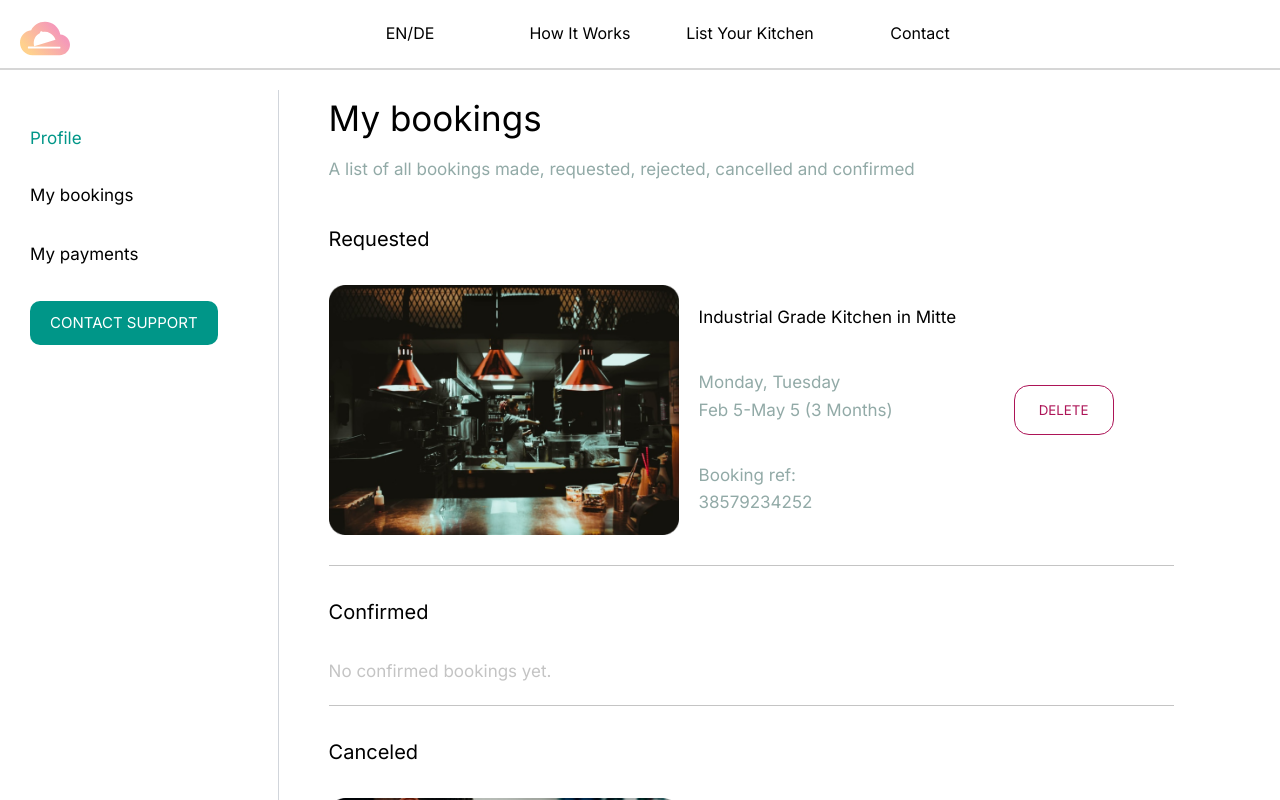
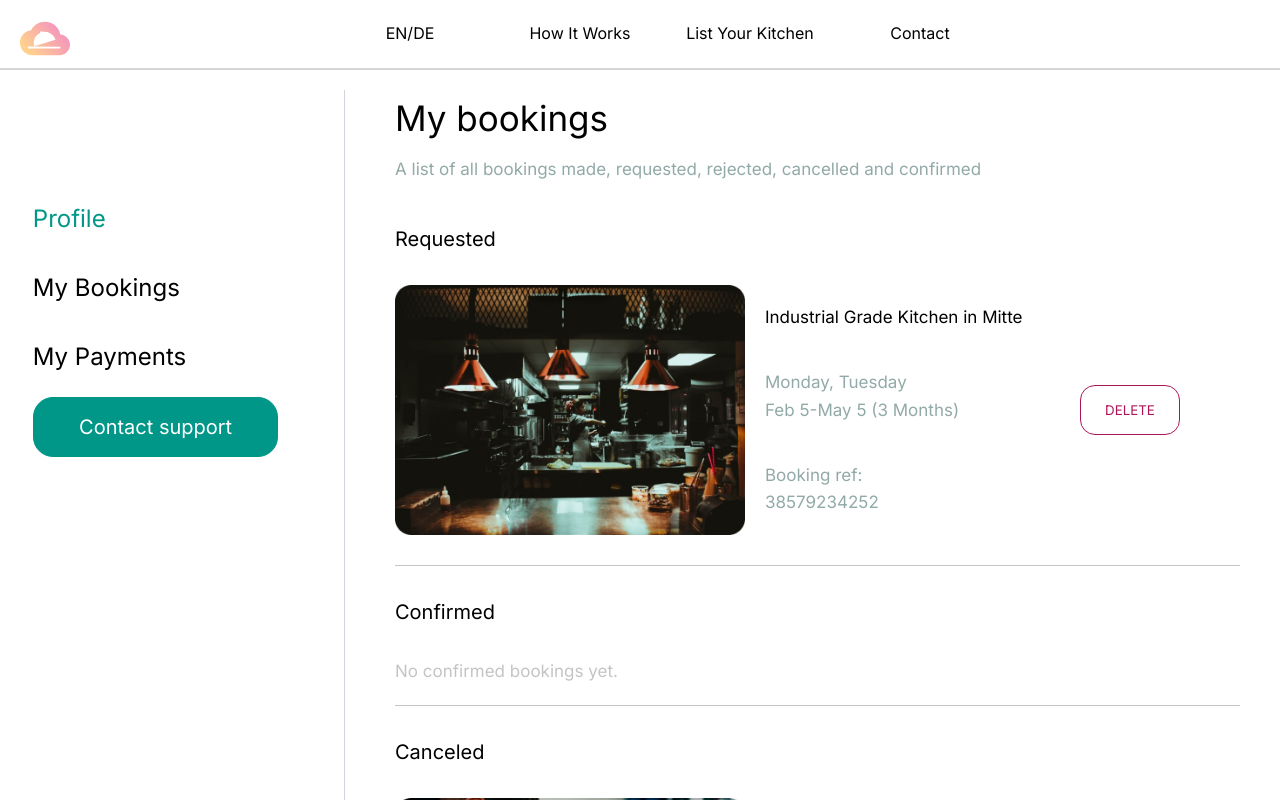
Before and after one commit to FoodleBerlin/foodle, a Next.js app: page /myBookings in a window 1280 px wide. Shown: the top 800 px of the page. Built offline with nearby package versions, Linux system fonts and the light colour scheme.

Commit message:
feat: add sidebar from component

```diff
--- a/pages/myBookings/index.tsx
+++ b/pages/myBookings/index.tsx
@@ -2,9 +2,10 @@ import type { NextPage } from 'next';
 import Image from 'next/image';
 import React, { useState } from 'react';
 import Navbar from '../../components/Layout/Navbar';
+import Sidebar from '../../components/Layout/Sidebar'
 import Head from 'next/head';
 import styles from './myBookings.module.scss';
-//import type {Booking} from '../../codegen/index'
+
 
 const myBookings: NextPage=()=>{
 
@@ -79,12 +80,8 @@ const myBookings: NextPage=()=>{
             <Navbar />
 
             <div className={styles['myBookings']}>
-                <div className={styles['menubar']}>
-                    <a href="/" className={styles['menubar__profile']}>Profile</a>
-                    <a href="/" className={styles['menubar__bp']}>My bookings</a>
-                    <a href="/" className={styles['menubar__bp']}>My payments</a>
-                    <a href="/" className={styles['menubar__support']}>CONTACT SUPPORT</a>
-                </div>
+
+                <Sidebar/>
 
                 <div className={styles['bookingList']}>
                     <h1>My bookings</h1>
--- a/pages/myBookings/myBookings.module.scss
+++ b/pages/myBookings/myBookings.module.scss
@@ -5,73 +5,6 @@
     flex-direction: row !important;
     margin-top: 7rem;
     font-family: 'Inter', sans-serif !important;
-
-}
-
-.menubar{
-
-    display: flex;
-    flex-direction: column;
-
-    margin: 1rem 0 1rem 1rem;
-    padding:3rem 2rem;
-    cursor: pointer;
-    height: 100%;
-
-    a{
-        text-decoration: none;
-
-    }
-
-    &__profile{
-        color: colors.$color-primary-light;
-        font-size: 1.7rem;
-        transition: 500ms;
-        margin: 1.5rem 0;
-
-        &:hover{
-            transform: translateY(-0.7rem);
-        }
-    }
-
-    &__bp{
-        color: colors.$color-black;
-        font-size: 1.7rem;
-        margin: 1.5rem 0;
-
-        &::after{
-            content: '';
-            width: 0%;
-            height: 2px;
-            background: colors.$color-black;
-            display: block;
-            margin: auto;
-            transition: 500ms;
-            right: 4.5rem;
-            position: relative;
-
-        }
-
-        &:hover::after{
-            width: 60%;
-        }
-    }
-
-    &__support{
-        background: colors.$color-primary-light;
-        border-radius: 1rem;
-        font-size: 1.5rem;
-        padding: 1rem 2rem;
-        margin: 1.5rem 0;
-        transition: 500ms;
-
-        &:hover{
-            color: colors.$color-primary-light;
-            border: 1px solid colors.$color-primary-light;
-            background: transparent;
-        }
-
-    }
 
 }
 
```
